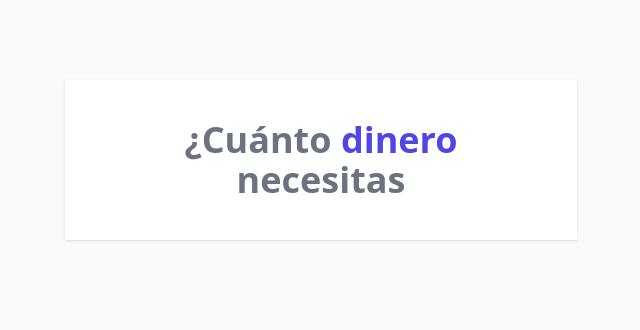
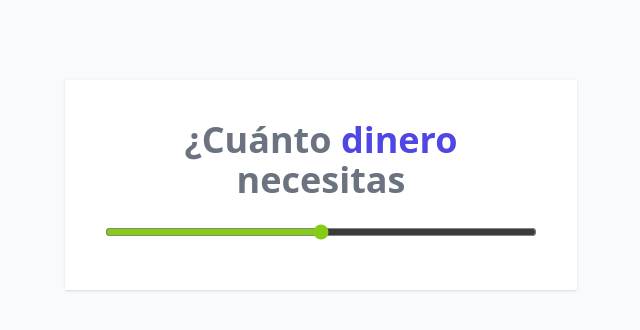
Before and after one commit to crisfreak036/cotizador-prestamos-react-js-moderno, a React (Vite) app: page / in a window 1280 px wide. Shown: the top 330 px of the page, without its empty margins (319-959 px from the left). Built offline with nearby package versions, Linux system fonts and the light colour scheme.

Commit message:
[add] input range

```diff
--- a/src/App.jsx
+++ b/src/App.jsx
@@ -5,6 +5,13 @@
   return (
     <div className="my-20 max-w-lg mx-auto bg-white shadow p-10">
       <Header/>
+
+      <input
+        type="range"
+        name=""
+        id=""
+        className='w-full h-6 bg-gray-200 accent-lime-500 hover:accent-lime-600 mt-5'
+      />
     </div>
   )
 }
```
